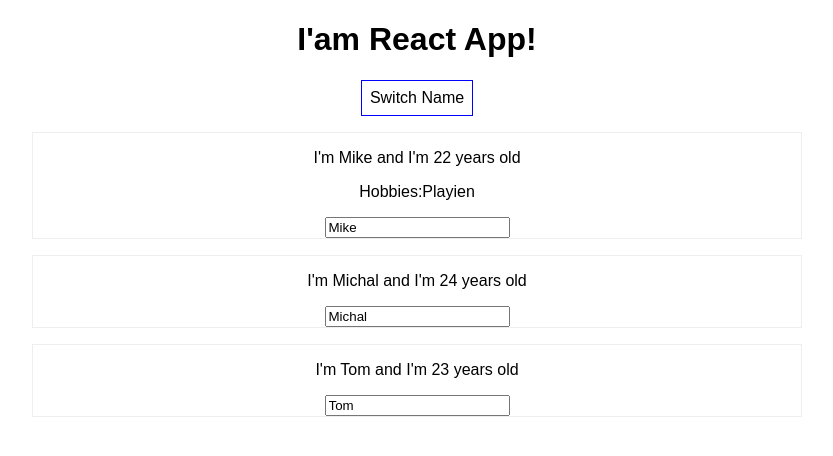
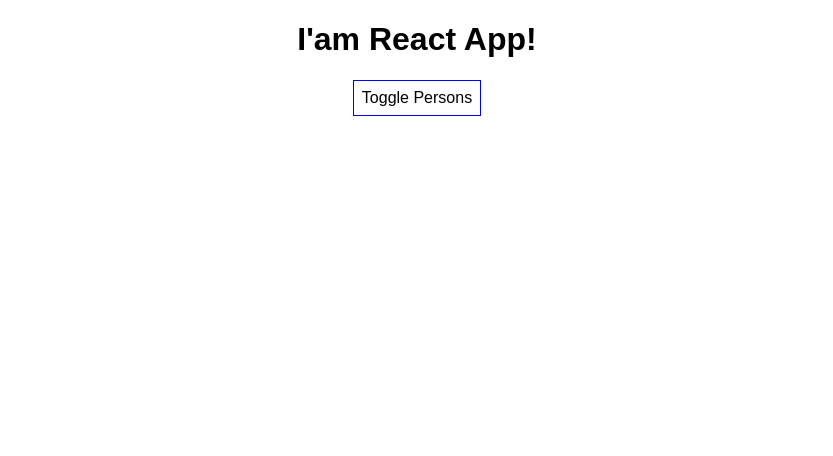
Before and after one commit to AlankritVerma07/React-guide, a React (Create React App) app: page / in a window 1280 px wide. Shown: the top 456 px of the page, without its empty margins (223-1056 px from the left). Built offline with nearby package versions, Linux system fonts and the light colour scheme.

Commit message:
Rendering content conditionally

```diff
--- a/src/App.js
+++ b/src/App.js
@@ -10,6 +10,7 @@
       { name: "Tom", age: 23 },
     ],
     otherState: "Some other value",
+    showPersons: false,
   });
 
   const nameChanedHandler = (event) => {
@@ -22,6 +23,18 @@
     });
   };
 
+  const togglePersonhandler = (event) => {
+    const doesShow = personsState.showPersons;
+    setPersonsState({
+      persons: [
+        { name: "Mike", age: 22 },
+        { name: "Michal", age: 24 },
+        { name: "Tom", age: 23 },
+      ],
+      otherState: "Some other value",
+      showPersons: !doesShow,
+    });
+  };
   const [otherState, setOtherState] = useState({ otherState: personsState.otherState }); //more elegant way to merge states using hooks
   console.log(personsState, otherState);
   const switchNameHandler = (newName) => {
@@ -44,9 +57,11 @@
   return (
     <div className="App">
       <h1>I'am React App!</h1>
-      <button style={style} onClick={() => switchNameHandler("Alan_v!!")}>
-        Switch Name
+      <button style={style} onClick={togglePersonhandler}>
+        Toggle Persons
       </button>
+      {personsState.showPersons === true ? (
+        <div>
           <Person
             name={personsState.persons[0].name}
             age={personsState.persons[0].age}
@@ -61,6 +76,8 @@
           />
           <Person name={personsState.persons[2].name} age={personsState.persons[2].age} />
         </div>
+      ) : null}
+    </div>
   );
 };
 
```
Lines whose indentation alone changed are shown as unchanged.
